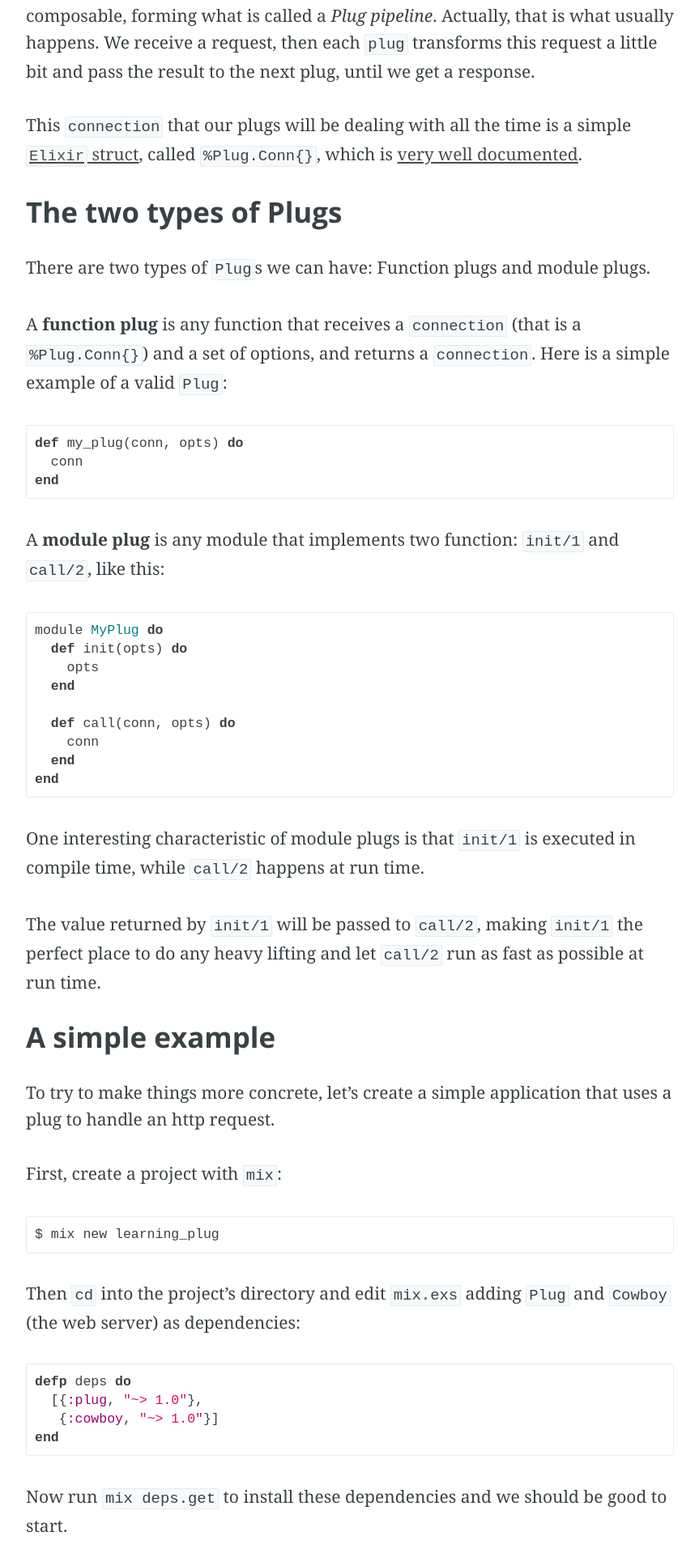
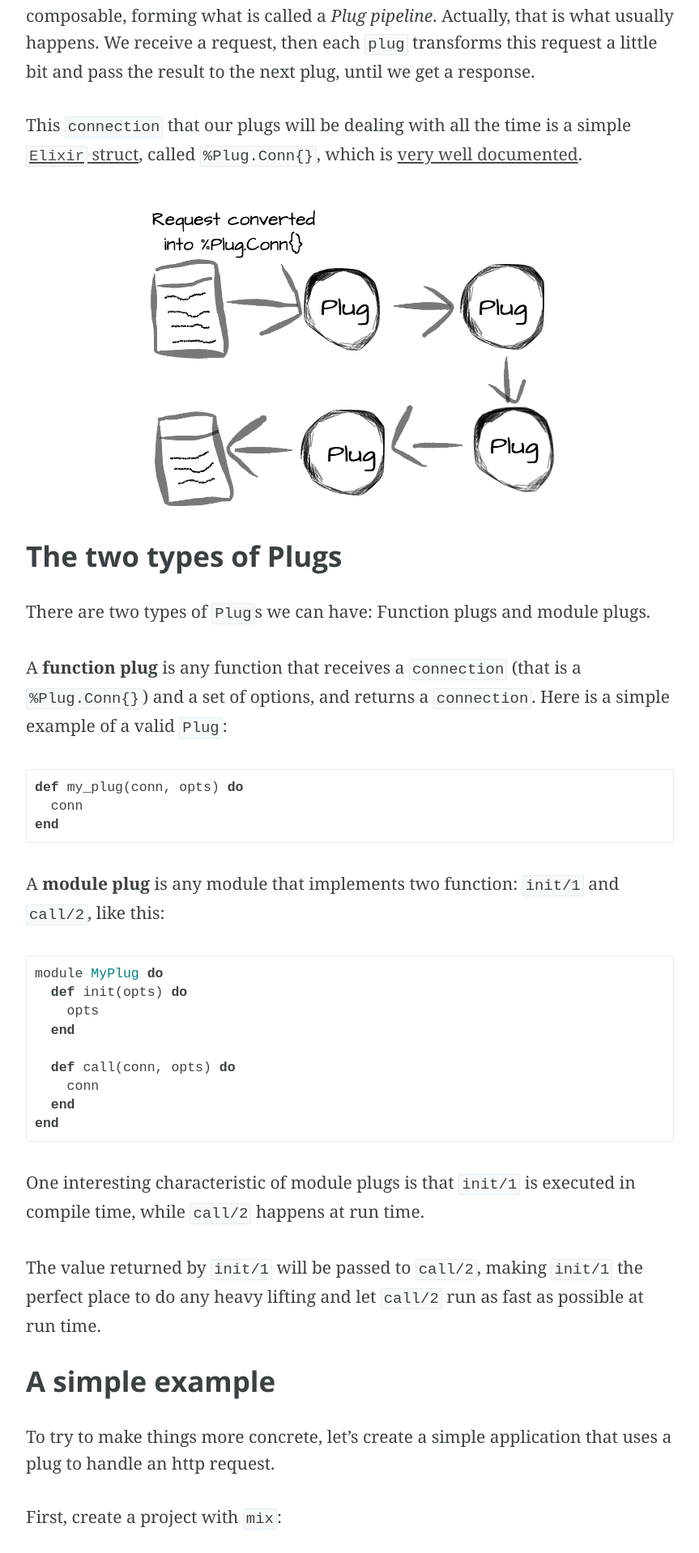
Before and after one commit to brianstorti/brianstorti.github.io, a Jekyll site: the page built from _posts/2015-10-25-getting-started-with-plug-elixir.md, in a window 1280 px wide. Shown: the part 1113-3031 px from the top of the page at 81% size, without its empty margins (208-1071 px from the left). Built offline with Jekyll 4.4.1, drawn with Linux system fonts in a browser that asks for light colours; Markdown is read by kramdown in place of the engine named in the settings; a script that is not in the unit is left out; comment, search, counter and statistics services are not loaded.

Commit message:
Add plug image

```diff
--- a/_posts/2015-10-25-getting-started-with-plug-elixir.md
+++ b/_posts/2015-10-25-getting-started-with-plug-elixir.md
@@ -21,6 +21,8 @@ that is what usually happens. We receive a request, then each `plug` transforms
 get a response.
 
 This `connection` that our plugs will be dealing with all the time is a simple [`Elixir` struct](http://elixir-lang.org/getting-started/structs.html), called `%Plug.Conn{}`, which is [very well documented](http://hexdocs.pm/plug/Plug.Conn.html).
+
+<img src="/assets/images/plug.png">
 
 ### The two types of Plugs
 
```
Also changed, not shown: assets/images/plug.png (added), 1 other file.
